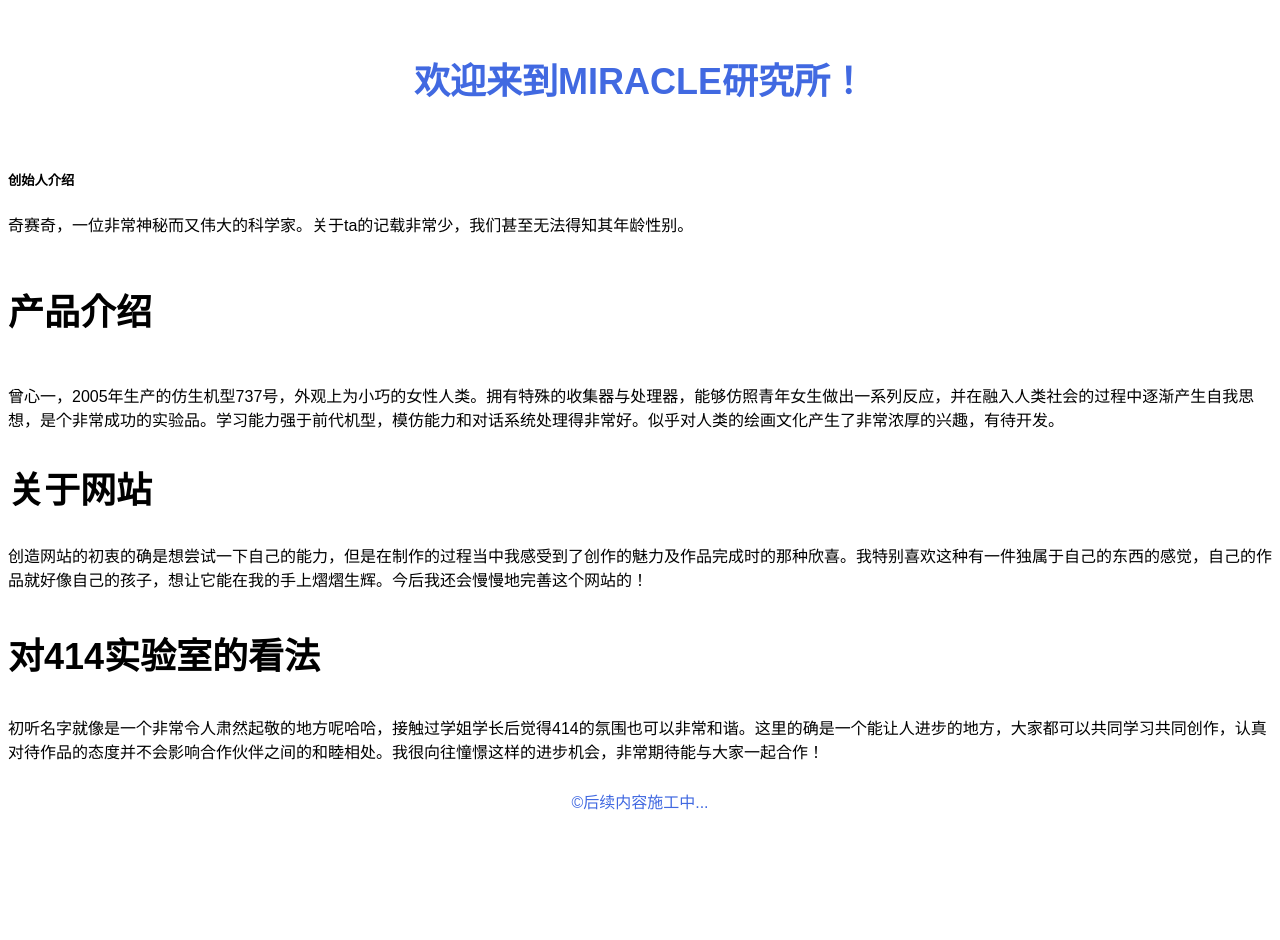
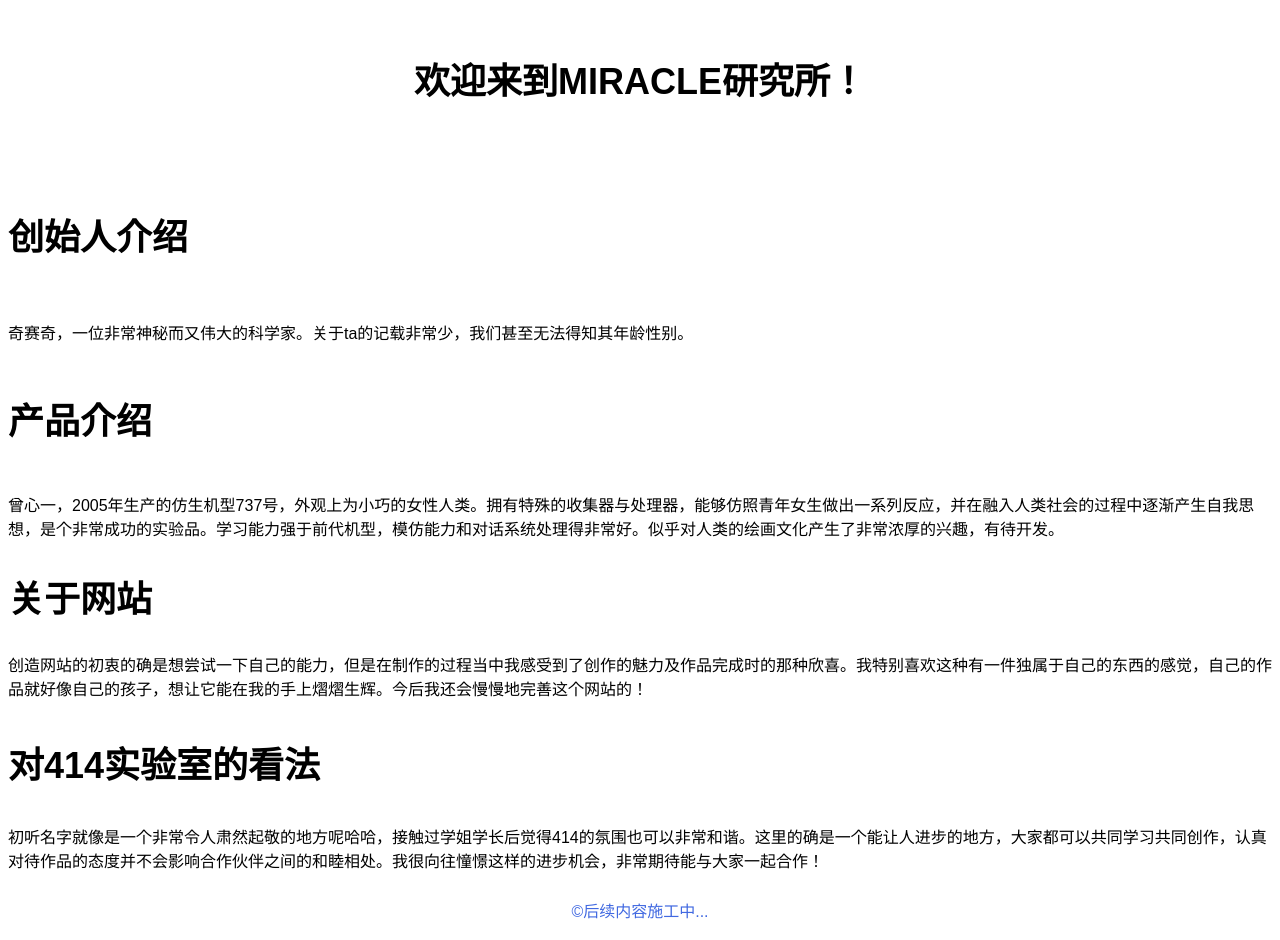
Before and after one commit to Kisekiww/Kisekiww.github.io, a plain HTML site: page index.html in a window 1280 px wide. Before the commit the page ends 831 px from the top, so only its background shows below. Drawn offline with Linux system fonts and the light colour scheme.

Commit message:
Update index.html

```diff
--- a/index.html
+++ b/index.html
@@ -12,8 +12,8 @@
         backgroud-color:#FF
       }
       header {
-        backgroud-color:#FFF0F5;
-        color:#4169E1;
+        backgroud-color:#FFF;
+        color:#000;
         padding:20px;
         text-align:center;
       }
@@ -27,6 +27,9 @@
         font-size:36px;
       }
       h4{
+        font-size:36px;
+      }
+      h5{
         font-size:36px;
       }
       .container {
```
